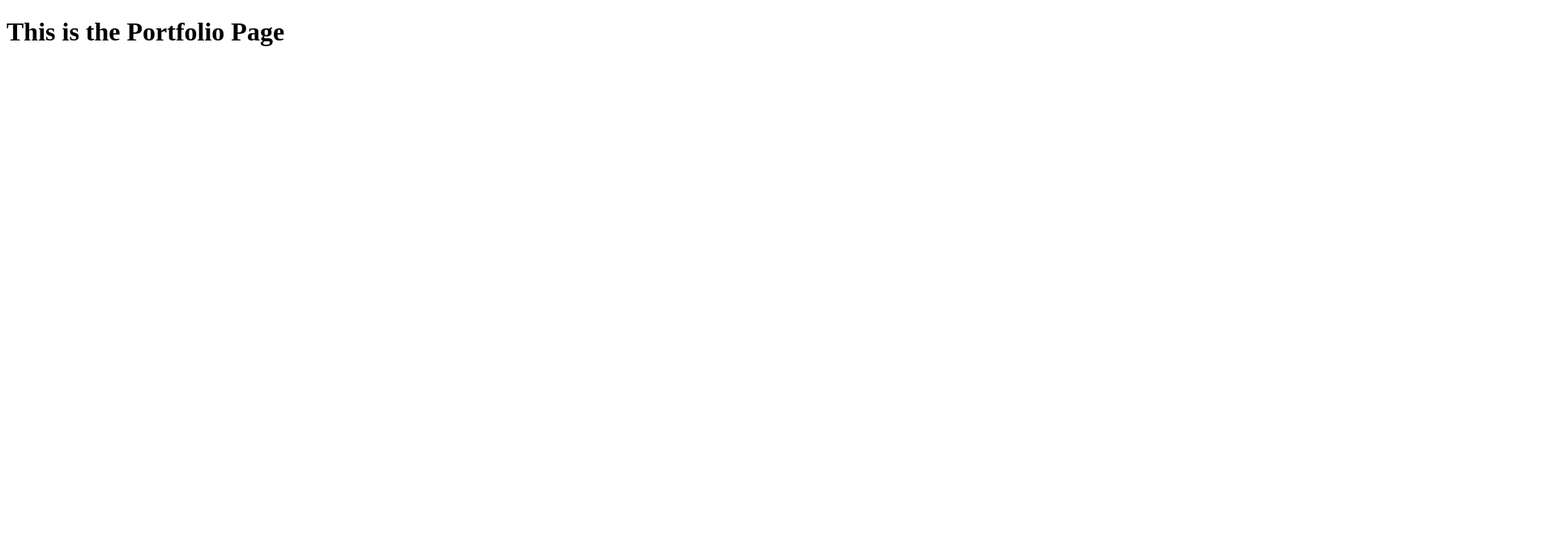
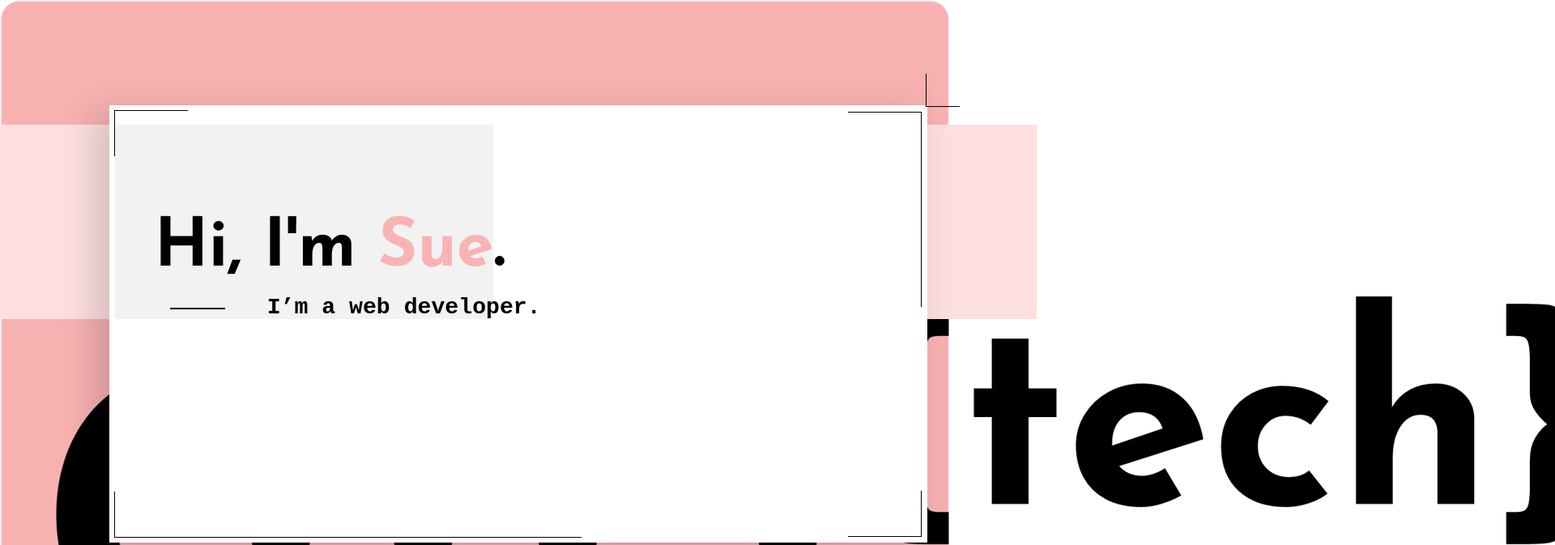
Before and after one commit to Hey-TechGirl/portfolio, a plain HTML site: page index.html in a window 1280 px wide. Shown: the top 673 px of the page at 81% size, 1920 px wide, since content can reach past the window. Drawn offline with Linux system fonts and the light colour scheme.

Commit message:
Day 1 - HTML HomePage

```diff
--- /dev/null
+++ b/css/style-index.css
@@ -0,0 +1,224 @@
+@font-face {
+    font-family: 'Segoe Script', monospace;
+    src:url("fonts/segoescb.ttf");
+}
+
+* {
+  margin: 0;
+  padding: 0;
+}
+
+body {
+  height: 100vh;
+  width: 100vw;
+}
+
+div.stripe-pink {
+  position: absolute;
+  top: 19.2vh;
+  height: 30vh;
+  width: 100vw;
+  background-color: rgb(253, 223, 223);
+  -webkit-animation: scale-up-hor-left 1.2s ease-in both;
+  animation: scale-up-hor-left 1.2s ease-in both;
+}
+
+div.marks {
+  position: absolute;
+  top: 11.4vh;
+  right: 7.45vw;
+  height: 5vh;
+  width: 3.2vw;
+  border-left: 1px solid black;
+  border-bottom: 1px solid black;
+  z-index: 1;
+}
+
+main {
+  position: absolute;
+  margin: auto;
+  top: 0;
+  left: 0;
+  right: 0;
+  bottom: 0;
+  height: 67.6vh;
+  width: 78.9vw;
+  background-color: white;
+  -webkit-box-shadow: -15px 15px 40px -8px rgba(0,0,0,0.15);
+  -moz-box-shadow: -15px 15px 40px -8px rgba(0,0,0,0.15);
+  box-shadow: -15px 15px 40px 5px rgba(0,0,0,0.15);
+}
+
+main::before {
+  position: absolute;
+  top: 6px;
+  left: 6px;
+  content: "";
+  height: 7vh;
+  width: 7vw;
+  border-top: 1px solid black;
+  border-left: 1px solid black;
+}
+
+main::after {
+  position: absolute;
+  left: 6px;
+  bottom: 6px;
+  content: "";
+  height: 7vh;
+  width: 45vw;
+  border-left: 1px solid black;
+  border-bottom: 1px solid black;
+}
+
+div.stripe-grey {
+  position: absolute;
+  top: 3vh;
+  left: 7px;
+  height: 30vh;
+  width: 36.5vw;
+  background-color: rgb(242, 242, 242);
+  -webkit-animation: scale-up-hor-left 0.5s ease-in 0.4s both;
+  animation: scale-up-hor-left 0.5s ease-in 0.4s both;
+}
+
+section {
+  position: absolute;
+  right: 7px;
+  bottom: 7px;
+  height: 97.2%;
+  width: 98%;
+}
+
+section::before {
+  position: absolute;
+  bottom: 0;
+  right: 0;
+  content: "";
+  height: 7vh;
+  width: 7vw;
+  border-right: 1px solid black;
+  border-bottom: 1px solid black;
+}
+
+section::after {
+  position: absolute;
+  right: 0;
+  content: "";
+  height: 30vh;
+  width: 7vw;
+  border-top: 1px solid black;
+  border-right: 1px solid black;
+}
+
+section h1 {
+  position: absolute;
+  top: 16vh;
+  left: 3.3vw; /*rethink for mobile*/
+  font-family: 'Josefin Sans', sans-serif;
+  font-size: 6.5vw;
+  white-space: nowrap;
+  overflow: hidden;
+  -webkit-animation: typewriter 2s steps(30) 1s 1 normal both;
+  animation: typewriter 2s steps(30) 1s 1 normal both;
+}
+
+section h1 span {
+  color: rgb(249, 179, 179);
+}
+
+section p span.line {
+
+}
+
+section p {
+  position: absolute;
+  top: 28.3vh;
+  left: 4.8vw;
+  font-family: 'Segoe Script', monospace;
+  font-weight: bold;
+  font-size: 2.2vw;
+  -webkit-animation: slide-in-top 0.8s cubic-bezier(0.250, 0.460, 0.450, 0.940) 2s both;
+	animation: slide-in-top 0.8s cubic-bezier(0.250, 0.460, 0.450, 0.940) 2s both;
+}
+
+section p::before {
+  position: absolute;
+  top: 50%;
+  content: "";
+  width: 15%;
+  height: 1px;
+  border-top: 2px solid black;
+}
+
+section p span {
+  position: relative;
+  padding: 0 25px;
+  margin-right: 70px;
+}
+
+/*** animation scale-up-hor-left ***/
+@-webkit-keyframes scale-up-hor-left {
+  0% {
+    -webkit-transform: scaleX(0);
+            transform: scaleX(0);
+    -webkit-transform-origin: 0% 0%;
+            transform-origin: 0% 0%;
+  }
+  100% {
+    -webkit-transform: scaleX(1);
+            transform: scaleX(1);
+    -webkit-transform-origin: 0% 0%;
+            transform-origin: 0% 0%;
+  }
+}
+@keyframes scale-up-hor-left {
+  0% {
+    -webkit-transform: scaleX(0);
+            transform: scaleX(0);
+    -webkit-transform-origin: 0% 0%;
+            transform-origin: 0% 0%;
+  }
+  100% {
+    -webkit-transform: scaleX(1);
+            transform: scaleX(1);
+    -webkit-transform-origin: 0% 0%;
+            transform-origin: 0% 0%;
+  }
+}
+
+/*** animation typing ***/
+@-webkit-keyframes typewriter {
+  from { width: 0; }
+  to { width: 100%; }
+}
+@keyframes typewriter {
+  from { width: 0; }
+  to { width: 100%; }
+}
+
+/*** animation slide-in-top ***/
+@-webkit-keyframes slide-in-top {
+  0% {
+    -webkit-transform: translateY(50px);
+            transform: translateY(50px);
+    opacity: 0;
+  }
+  100% {
+    -webkit-transform: translateY(0);
+            transform: translateY(0);
+    opacity: 1;
+  }
+}
+@keyframes slide-in-top {
+  0% {
+    -webkit-transform: translateY(50px);
+            transform: translateY(50px);
+    opacity: 0;
+  }
+  100% {
+    -webkit-transform: translateY(0);
+            transform: translateY(0);
+    opacity: 1;
+  }
+}
--- a/index.html
+++ b/index.html
@@ -3,8 +3,21 @@
   <head>
     <meta charset="utf-8">
     <title>Girl Tech</title>
+    <link rel="stylesheet" href="css\style-index.css">
+    <link href="https://fonts.googleapis.com/css?family=Josefin+Sans:700" rel="stylesheet">
   </head>
   <body>
-    <h1>This is the Portfolio Page</h1>
+    <header>
+      <img src="images/logo.png" alt="Logo">
+    </header>
+    <div class="stripe-pink"></div>
+    <div class="marks"></div>
+    <main>
+      <div class="stripe-grey"></div>
+      <section>
+        <h1>Hi, I'm <span>Sue</span>.</h1>
+        <p><span class="line"></span> I’m a web developer.</p>
+      </section>
+    </main>
   </body>
 </html>
```
Also changed, not shown: fonts/segoescb.ttf (added), images/logo.png (added), style-index.css (deleted).
